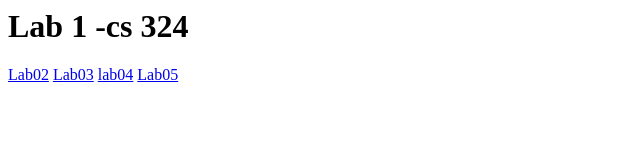
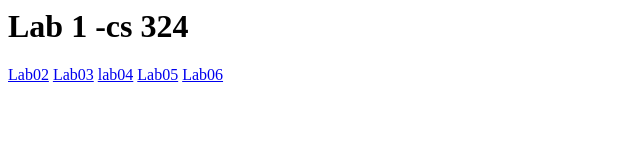
Before and after one commit to fatimaarif0212/fatimaarif0212.github.io, a plain HTML site: page index.html in a window 1280 px wide. Shown: the full height of the page, 0-640 px from the left. Drawn offline with Linux system fonts and the light colour scheme.

Commit message:
lab task06 has been added successfully.

```diff
--- a/index.html
+++ b/index.html
@@ -3,4 +3,5 @@
 <a href="Lab03/index.html">Lab03</a>
 <a href="lab04/index.html">lab04</a>
 <a href="Lab05/index.html">Lab05</a>
+<a href="Lab06/index.html">Lab06</a>
 </html>
```
